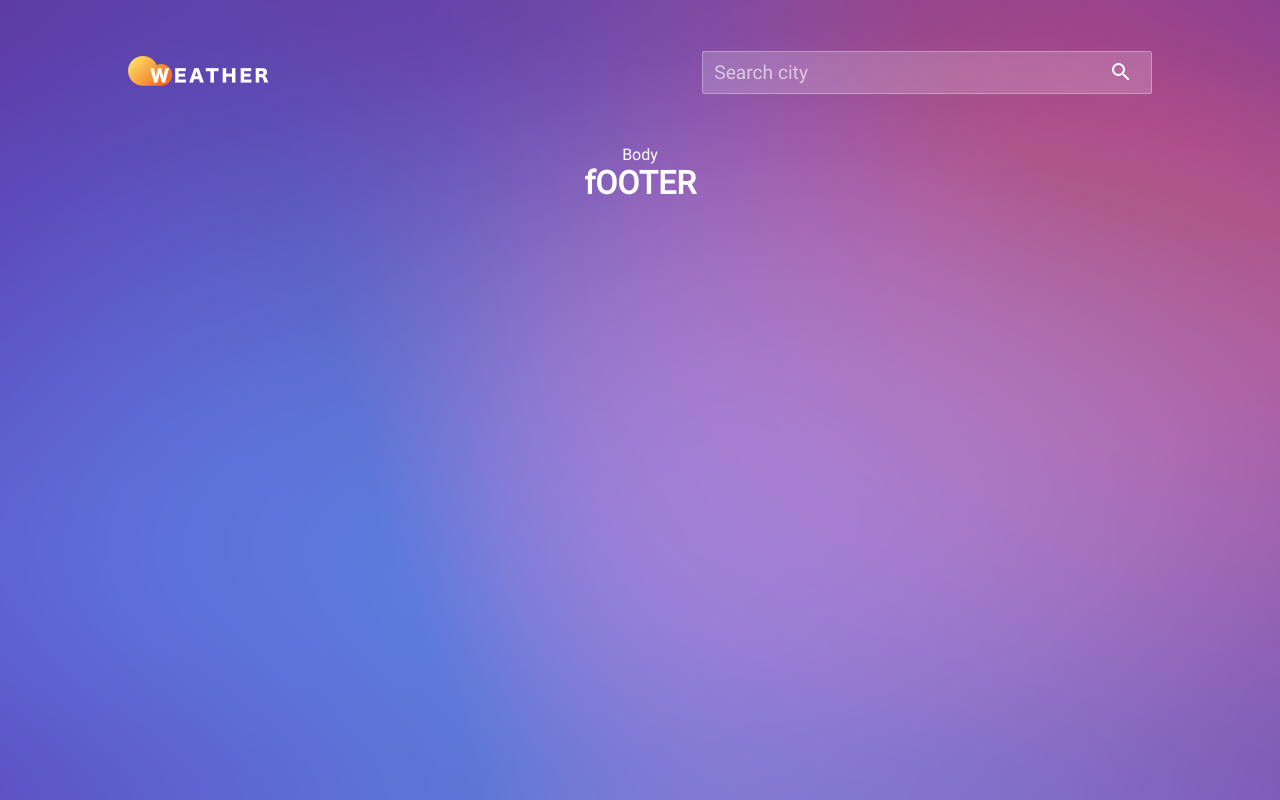
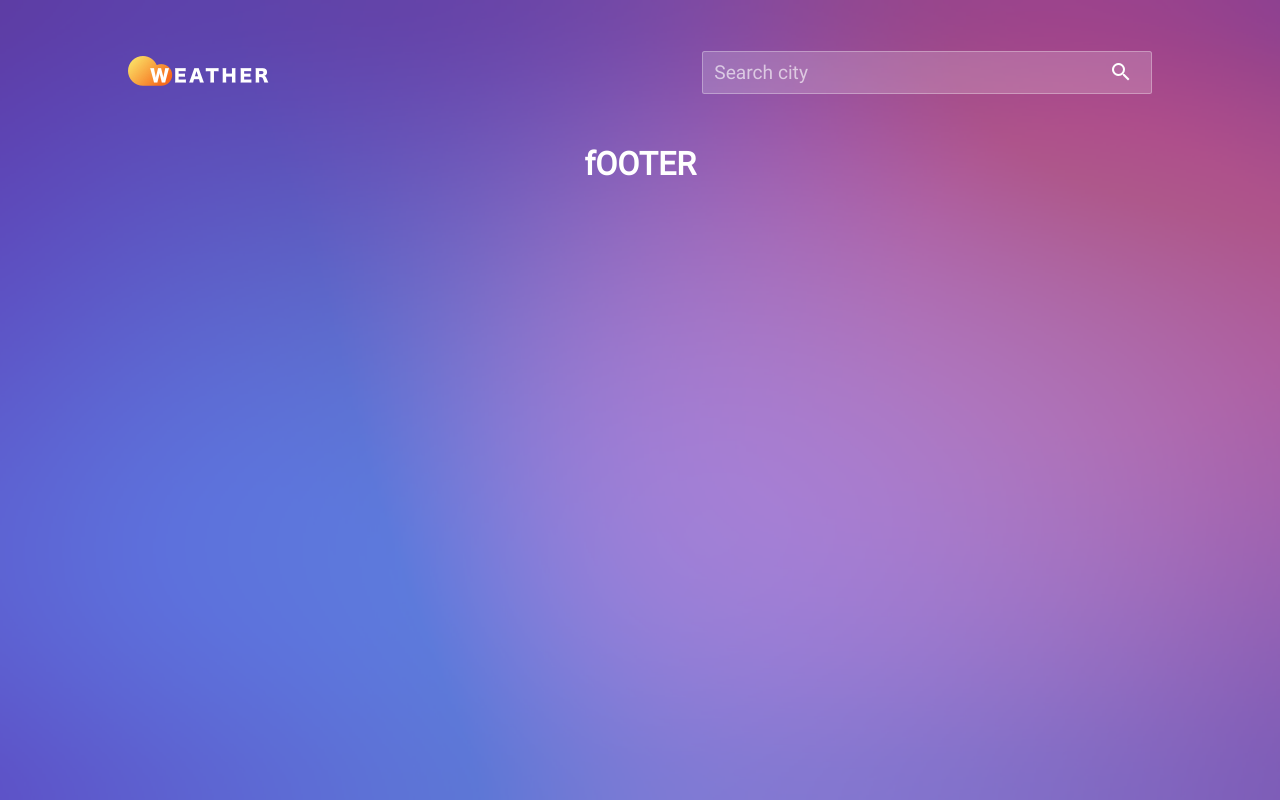
Before and after one commit to HemarajKS/weather-assessment, a React (Create React App) app: page / in a window 1280 px wide. Built offline with nearby package versions, Linux system fonts and the light colour scheme.

Commit message:
first commit

```diff
--- a/src/components/homePage/homePage.tsx
+++ b/src/components/homePage/homePage.tsx
@@ -1,14 +1,19 @@
-import React from 'react'
-import Footer from '../footer/footer'
-import './homePage.css'
+import React from 'react';
+import Footer from '../footer/footer';
+import './homePage.css';
+import { NavLink, Outlet } from 'react-router-dom';
+import Router from '../Router/Router';
 
 const HomePage = () => {
   return (
     <div className="homePage">
-      <div className="homePageBody">Body</div>
+      <div className="homePageBody">
+        <div className="homePageHeader"></div>
+        <div className="homePageBodyContents"></div>
+      </div>
       <Footer />
     </div>
-  )
-}
+  );
+};
 
-export default HomePage
+export default HomePage;
--- a/src/views/home.tsx
+++ b/src/views/home.tsx
@@ -1,14 +1,14 @@
 import React from 'react';
 import Header from '../components/header/header';
-import HomePage from '../components/homePage/homePage';
+
+import Router from '../components/Router/Router';
 import './home.css';
 
 const Home = () => {
   return (
     <div className="home">
       <Header />
-
-      <HomePage />
+      <Router />
     </div>
   );
 };
```
